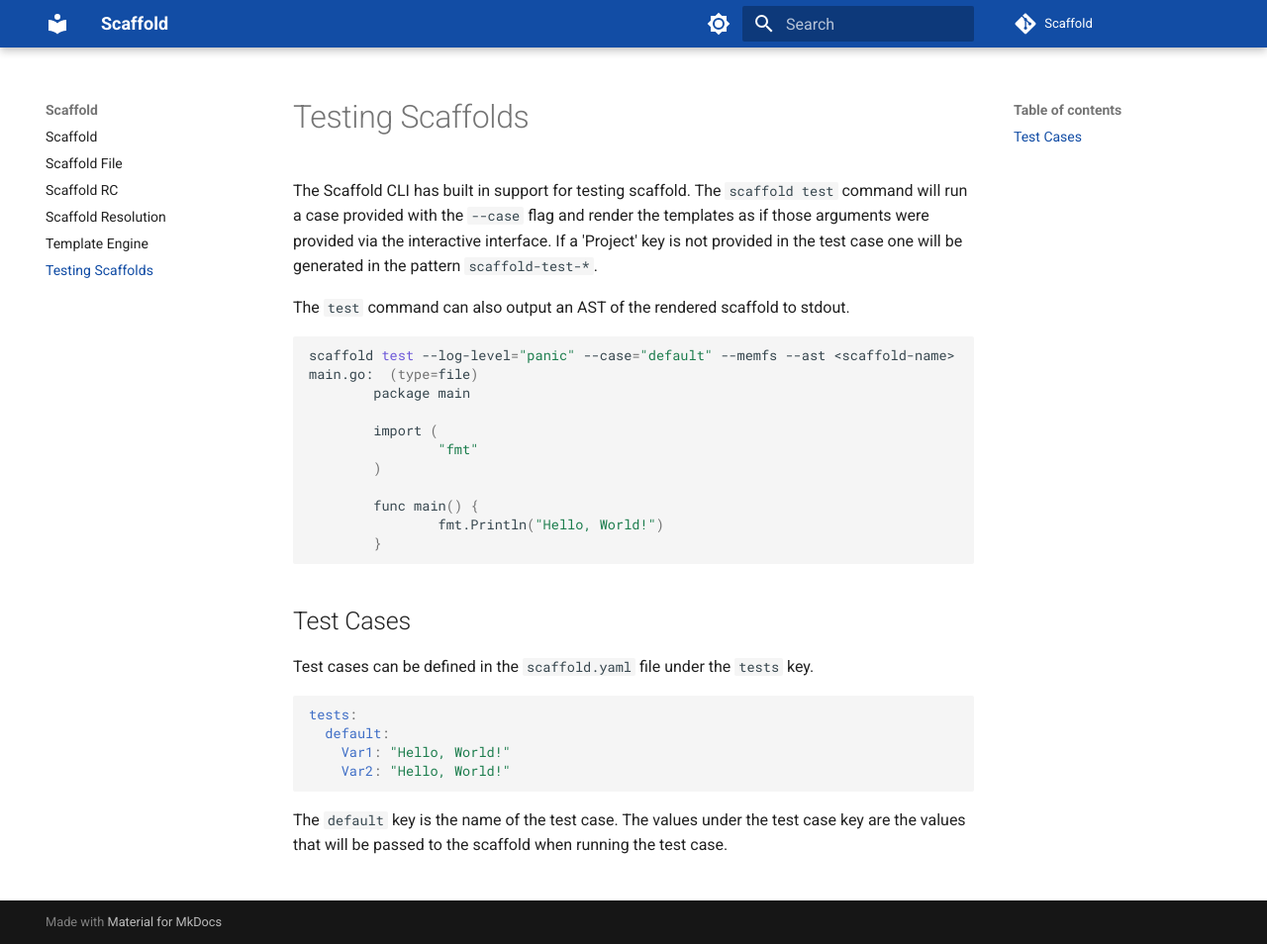
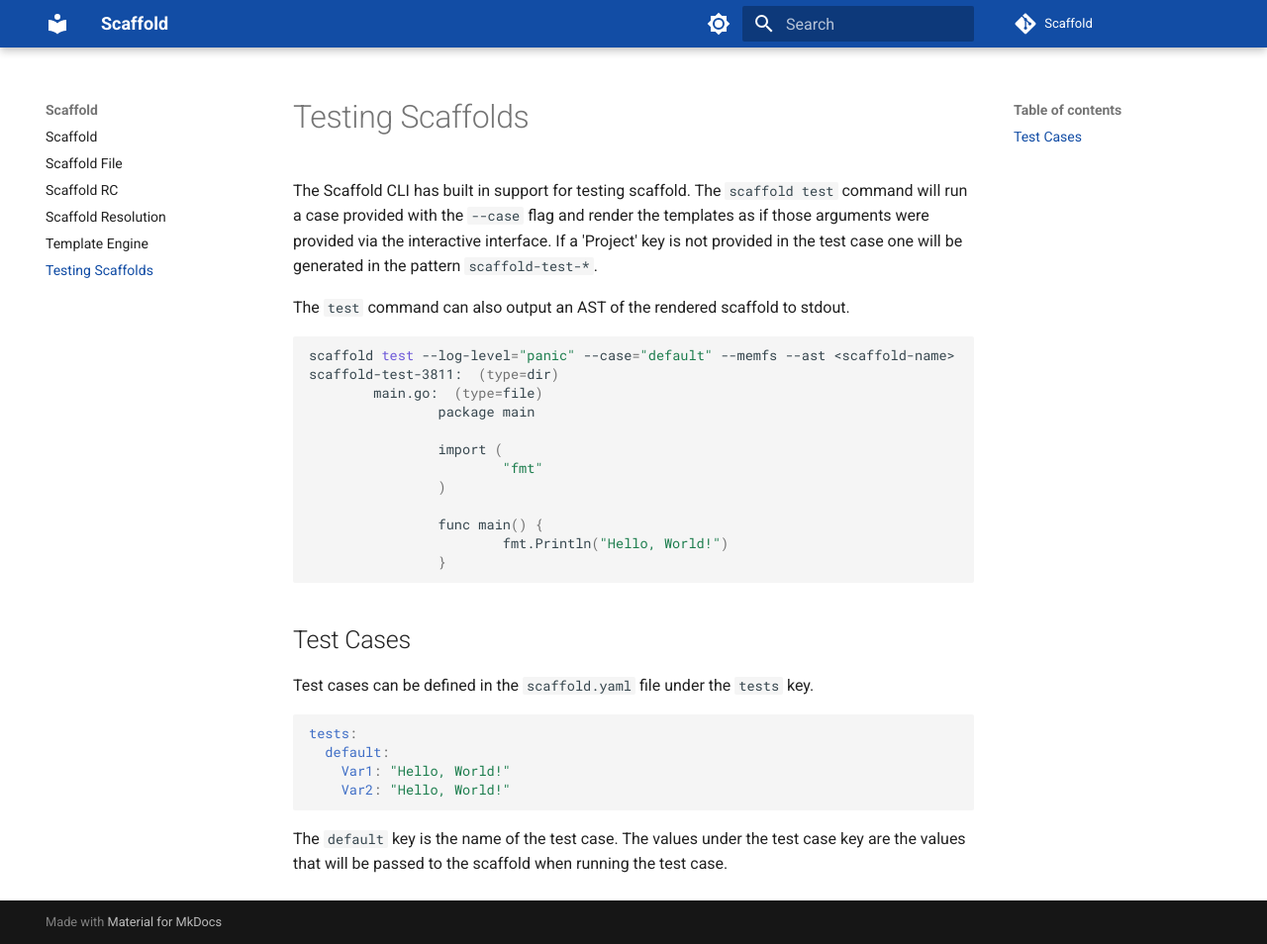
Before and after one commit to hay-kot/scaffold, an MkDocs documentation site: the page built from docs/docs/testing-scaffolds.md, in a window 1280 px wide and 954 px high. Shown: the whole window at 99% size. Built offline with MkDocs 1.6.1 and Material for MkDocs 9.7.7, drawn with Linux system fonts in a browser that asks for light colours; comment, search, counter and statistics services are not loaded.

Commit message:
fix output example

````diff
--- a/docs/docs/testing-scaffolds.md
+++ b/docs/docs/testing-scaffolds.md
@@ -8,16 +8,17 @@
 
 ```bash
 scaffold test --log-level="panic" --case="default" --memfs --ast <scaffold-name>
-main.go:  (type=file)
-        package main
+scaffold-test-3811:  (type=dir)
+        main.go:  (type=file)
+                package main
 
-        import (
-                "fmt"
-        )
+                import (
+                        "fmt"
+                )
 
-        func main() {
-                fmt.Println("Hello, World!")
-        }
+                func main() {
+                        fmt.Println("Hello, World!")
+                }
 ```
 
 ## Test Cases
````
